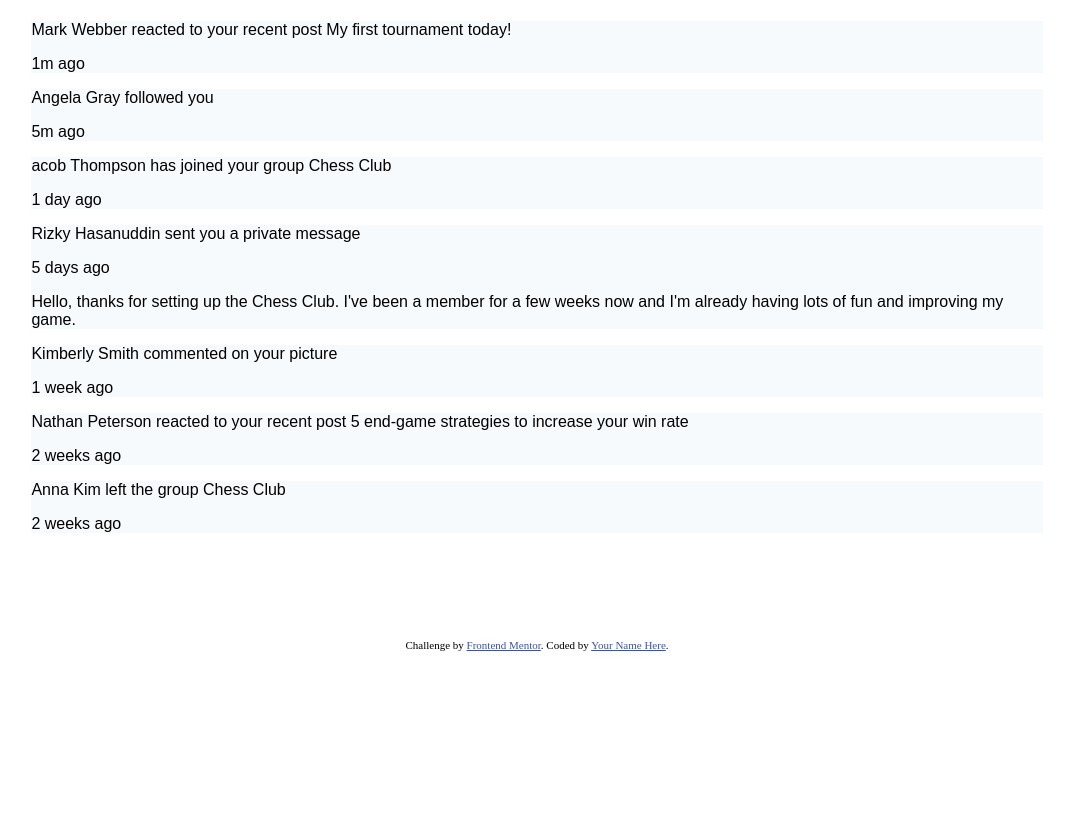
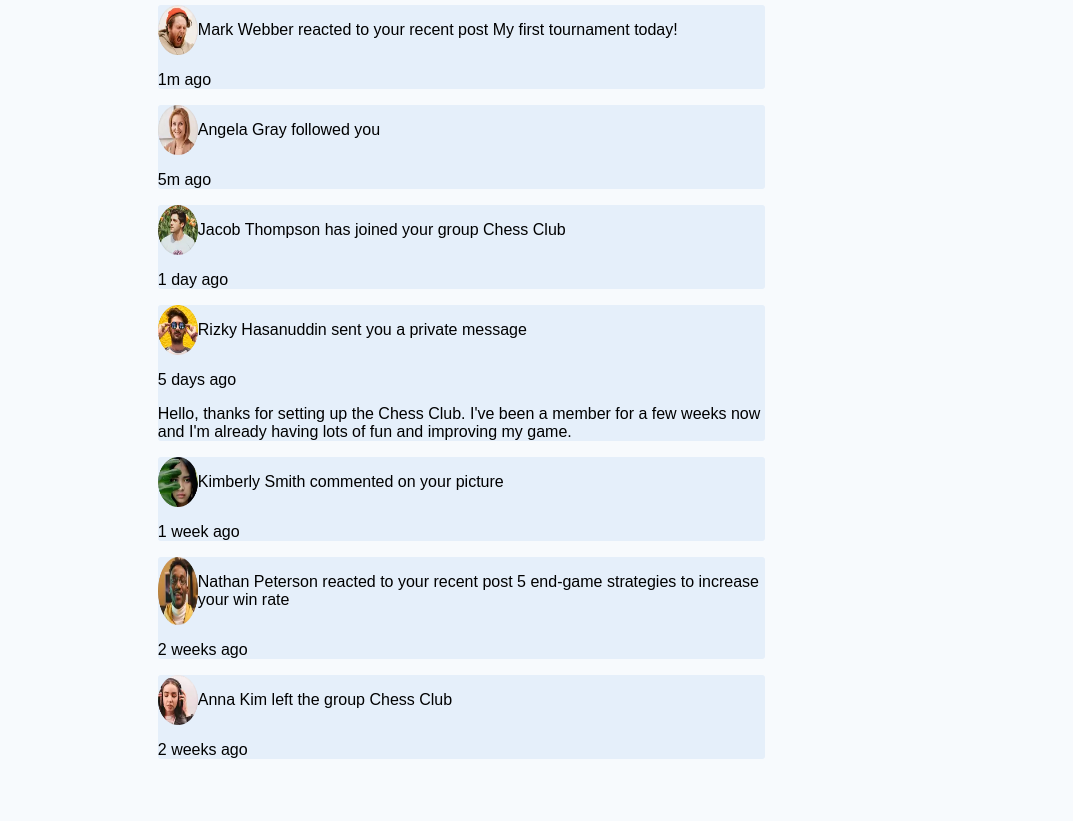
Before and after one commit to DBurgess93/notifications-page, a plain HTML site: page index.html in a window 1280 px wide. Shown: the part 71-892 px from the top of the page, without its empty margins (103-1176 px from the left). Before the commit the page ends 800 px from the top, so only its background shows below. Drawn offline with Linux system fonts and the light colour scheme.

Commit message:
add avatars and notification background

```diff
--- a/index.html
+++ b/index.html
@@ -26,19 +26,32 @@
     </div>
 
     <div class="notif">
+      <div class="notif-heading">
+        <img src="assets/images/avatar-mark-webber.webp" alt="">
         <p>Mark Webber reacted to your recent post My first tournament today!</p>
+      </div>
       <p>1m ago</p>
     </div>
     <div class="notif">
+      <div class="notif-heading">
+        <img src="assets/images/avatar-angela-gray.webp" alt="">
         <p>Angela Gray followed you</p>
+      </div>
       <p>5m ago</p>
     </div>
     <div class="notif">
-      <p>acob Thompson has joined your group Chess Club</p>
+      <div class="notif-heading"></div>
+      <div class="notif-heading">
+        <img src="assets/images/avatar-jacob-thompson.webp" alt="">
+        <p>Jacob Thompson has joined your group Chess Club</p>
+      </div>
       <p>1 day ago</p>
     </div>
     <div class="notif">
+      <div class="notif-heading">
+        <img src="assets/images/avatar-rizky-hasanuddin.webp" alt="">
         <p>Rizky Hasanuddin sent you a private message</p>
+      </div>
       <p>5 days ago</p>
       <div class="message-view">
         <p>Hello, thanks for setting up the Chess Club. I've been a member for a few weeks now and
@@ -46,15 +59,24 @@
       </div>
     </div>
     <div class="notif">
+      <div class="notif-heading">
+        <img src="assets/images/avatar-kimberly-smith.webp" alt="">
         <p>Kimberly Smith commented on your picture</p>
+      </div>
       <p>1 week ago</p>
     </div>
     <div class="notif">
+      <div class="notif-heading">
+        <img src="assets/images/avatar-nathan-peterson.webp" alt="">
         <p>Nathan Peterson reacted to your recent post 5 end-game strategies to increase your win rate</p>
+      </div>
       <p>2 weeks ago</p>
     </div>
     <div class="notif">
+      <div class="notif-heading">
+        <img src="assets/images/avatar-anna-kim.webp" alt="">
         <p>Anna Kim left the group Chess Club</p>
+      </div>
       <p>2 weeks ago</p>
     </div>
   </div>
--- a/styles.css
+++ b/styles.css
@@ -1,7 +1,11 @@
+
+body {
+  background: hsl(210, 60%, 98%);
+}
 
 .container-notif-panel {
   margin: 0 auto;
-  max-width: 80%;
+  max-width: 60%;
   font-family: 'Plus Jakarta Sans', sans-serif;
   font-weight: 500;
 }
@@ -28,5 +32,15 @@
 }
 
 .notif {
-  background: hsl(210, 60%, 98%);
+  background: hsl(211, 68%, 94%);
+  width: 80%;
+  border-radius: 3px;
 }
+
+.notif img {
+  width: 40px;
+}
+
+.notif-heading {
+  display: flex;
+}
```
Lines whose indentation alone changed are shown as unchanged.
